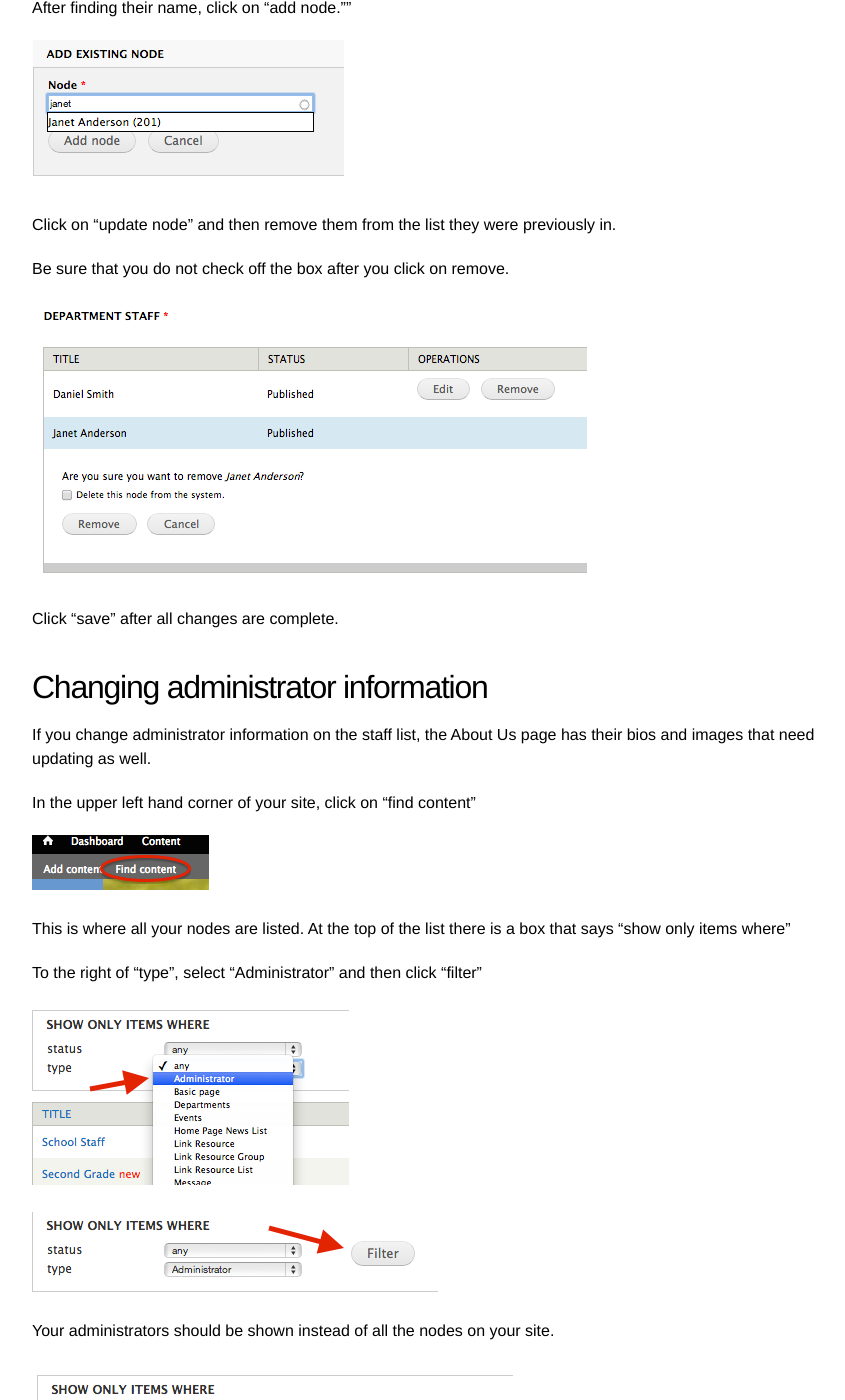
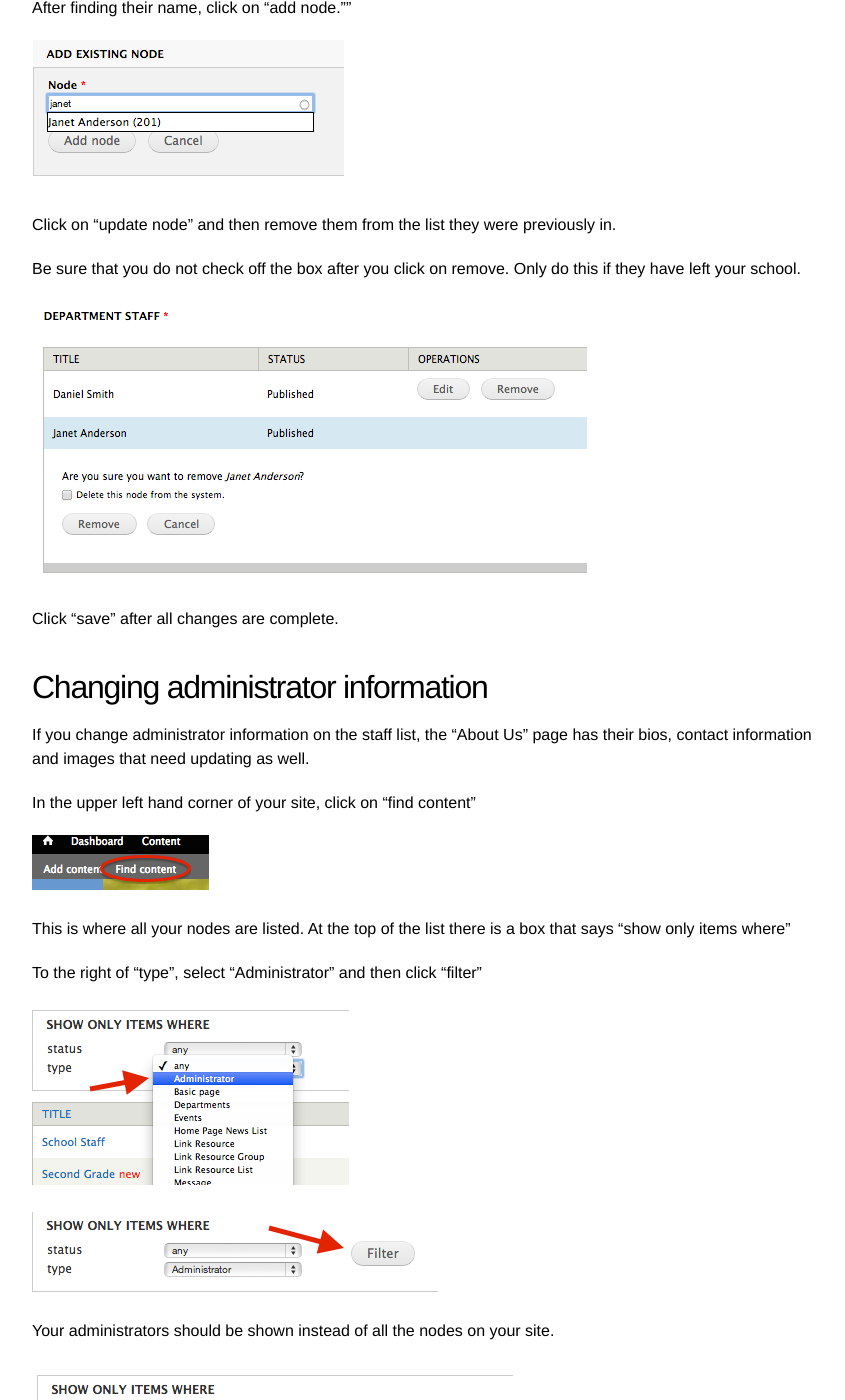
Before and after one commit to HCPSS/schoolsites-help, a Jekyll site: the page built from _posts/2014-07-15-changing-staff.md, in a window 1280 px wide and 1400 px high, scrolled down 2494 px. Shown: the whole window, without its empty margins (208-1053 px from the left). Built offline with Jekyll 4.4.1, drawn with Linux system fonts in a browser that asks for light colours; Markdown is read by kramdown in place of the engine named in the settings; some of the changed text lies outside the part shown.

Commit message:
updated content

```diff
--- a/_posts/2014-07-15-changing-staff.md
+++ b/_posts/2014-07-15-changing-staff.md
@@ -48,7 +48,7 @@ After finding their name, click on "add node.""
 
 Click on "update node" and then remove them from the list they were previously in.
 
-Be sure that you do not check off the box after you click on remove.
+Be sure that you do not check off the box after you click on remove. Only do this if they have left your school.
 
 ![removing old node](/schoolsites-help/images/staff/old-staff.png)
 
@@ -56,7 +56,7 @@ Click "save" after all changes are complete.
 
 ## Changing administrator information
 
-If you change administrator information on the staff list, the About Us page has their bios and images that need updating as well.
+If you change administrator information on the staff list, the "About Us" page has their bios, contact information and images that need updating as well.
 
 In the upper left hand corner of your site, click on "find content"
 
```
Also changed, not shown: other parts of _posts/2014-07-15-changing-staff.md (+1 -1 lines).
